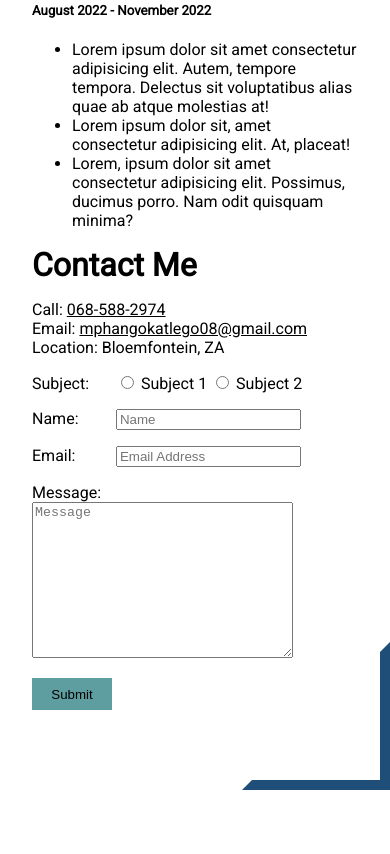
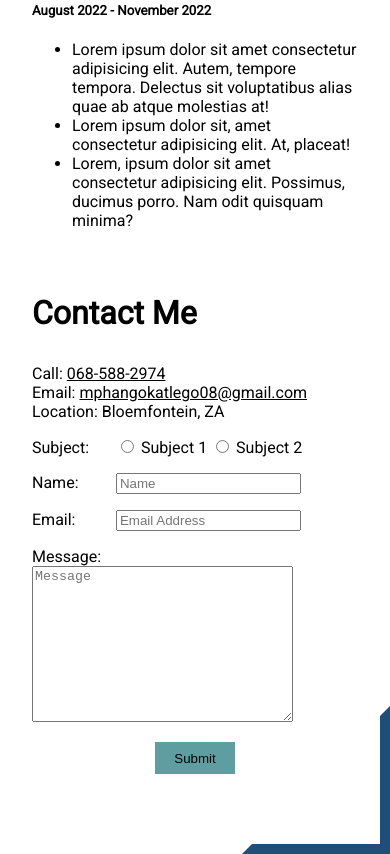
Before and after one commit to katlegomaphango/resume8, a plain HTML site: page index.html in a window 390 px wide. Shown: the part 2787-3641 px from the top of the page. Before the commit the page ends 3577 px from the top, so only its background shows below. Drawn offline with Linux system fonts and the light colour scheme.

Commit message:
Added mobile view media query to contact section

```diff
--- a/css/style.css
+++ b/css/style.css
@@ -212,7 +212,9 @@ main > h1 {
     }
 }
 
-/* Contact */
+
+/***************************************** Contact *********************************************/
+
 .header a{
     color: black;
 }
@@ -246,3 +248,14 @@ label {
     font-weight: bold;
     cursor: pointer;
 }
+
+@media screen and (max-width: 425px) {
+    main h1:not(:first-child) {
+        margin-top: 4rem;
+        margin-bottom: 2rem;
+    }
+
+    .btn-div{
+        text-align: center;
+    }
+}
--- a/index.html
+++ b/index.html
@@ -165,7 +165,9 @@
                     <textarea name="mess" id="message" cols="30" rows="10" placeholder="Message"></textarea>
                 </div>
 
-                <input class="btn" type="submit" value="Submit">
+                <div class="btn-div">
+                    <input class="btn" type="submit" value="Submit">
+                </div>
             </form>
         </main>
     </div>
```
